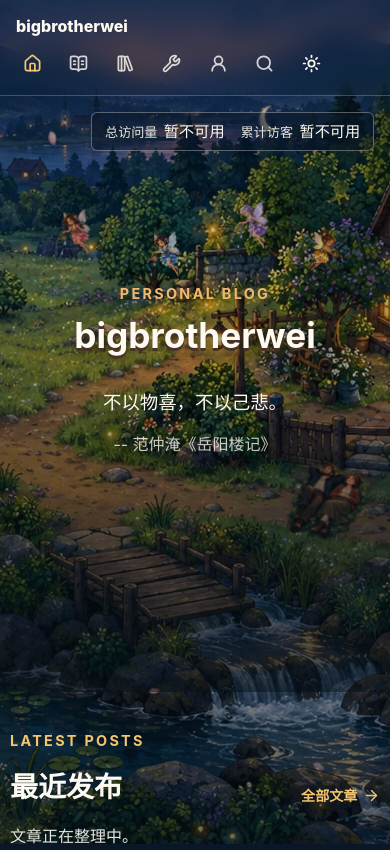
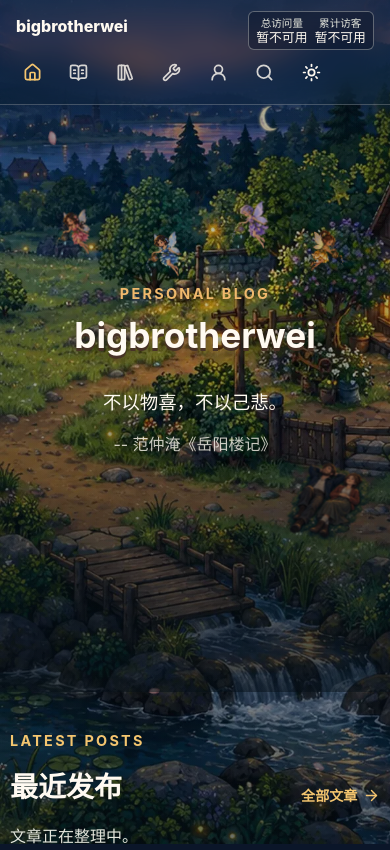
Before and after one commit to bigbrotherwei/bigbrotherwei.github.io, an Astro site: page / in a window 390 px wide. Shown: the top 850 px of the page. Built offline with nearby package versions, Linux system fonts and the light colour scheme; Astro itself is replaced by a stand-in of ours.

Commit message:
Align home visitor stats with navigation

```diff
--- a/src/components/SiteNav.astro
+++ b/src/components/SiteNav.astro
@@ -1,6 +1,7 @@
 ---
 import { Search } from 'lucide-astro';
 import { BookOpenText, House, LibraryBig, Monitor, Moon, Sun, UserRound, Wrench } from 'lucide-astro';
+import SiteStats from './SiteStats.astro';
 
 const links = [
   { href: '/', label: '首页', icon: House },
@@ -13,6 +14,7 @@ const links = [
 
 <nav class="site-nav" aria-label="主导航">
   <a class="site-nav__brand" href="/">bigbrotherwei</a>
+  {Astro.url.pathname === '/' && <div class="site-nav__stats"><SiteStats /></div>}
   <div class="site-nav__links">
     {links.map((link) => <a class="site-nav__icon-link" href={link.href} aria-label={link.label} data-tooltip={link.label} aria-current={Astro.url.pathname === link.href || Astro.url.pathname.startsWith(`${link.href}/`) && link.href !== '/' ? 'page' : undefined}><link.icon aria-hidden="true" size={19} strokeWidth={2.2} /></a>)}
     <a class="site-nav__icon-link" href="/search/" aria-label="搜索" data-tooltip="搜索">
--- a/src/pages/index.astro
+++ b/src/pages/index.astro
@@ -2,7 +2,6 @@
 import { getCollection } from 'astro:content';
 import { ArrowRight } from 'lucide-astro';
 import PostDate from '../components/PostDate.astro';
-import SiteStats from '../components/SiteStats.astro';
 import BaseLayout from '../layouts/BaseLayout.astro';
 import { getDailyQuote, quotes } from '../data/quotes';
 import { tools } from '../data/tools';
@@ -33,7 +32,6 @@ const structuredData = buildWebsiteJsonLd({ site: Astro.site! });
 <BaseLayout title="bigbrotherwei" bodyClass="home" backgroundKey="home" {structuredData}>
   <main>
     <section class="home-hero">
-      <div class="home-hero__stats"><SiteStats /></div>
       <section class="hero-content" aria-labelledby="site-title">
         <p class="eyebrow">Personal Blog</p>
         <h1 id="site-title">bigbrotherwei</h1>
@@ -121,31 +119,6 @@ const structuredData = buildWebsiteJsonLd({ site: Astro.site! });
       linear-gradient(to bottom, rgba(5, 16, 28, 0.22), rgba(7, 18, 29, 0.08) 38%, rgba(5, 15, 23, 0.5));
   }
 
-  .home-hero__stats {
-    position: absolute;
-    z-index: 2;
-    top: 5.25rem;
-    right: max(1rem, calc((100vw - 1120px) / 2));
-  }
-
-  .home-hero__stats :global(.site-stats) {
-    border: 1px solid rgba(255, 250, 241, 0.32);
-    border-radius: 6px;
-    background: rgba(11, 22, 41, 0.48);
-    color: var(--color-scene-text);
-  }
-
-  .home-hero__stats :global(.site-stats__inner) {
-    width: auto;
-    margin: 0;
-    padding: 0.55rem 0.8rem;
-    gap: 0.35rem 1rem;
-  }
-
-  .home-hero__stats :global(.site-stats__item span) {
-    color: var(--color-scene-muted);
-  }
-
   .hero-content {
     position: relative;
     z-index: 1;
@@ -214,7 +187,6 @@ const structuredData = buildWebsiteJsonLd({ site: Astro.site! });
   .home-tools__grid svg { grid-column: 2; grid-row: 1; }
   .home-empty { color: var(--color-scene-muted); }
   @media (max-width: 680px) {
-    .home-hero__stats { top: 7rem; }
     .home-section-heading { align-items: start; }
     .home-section-heading > a { align-self: end; font-size: 0.88rem; }
     .home-post { grid-template-columns: minmax(0, 1fr) auto; gap: 0.45rem; }
--- a/src/styles/global.css
+++ b/src/styles/global.css
@@ -452,6 +452,27 @@ body.home .site-nav {
   letter-spacing: 0;
 }
 
+.site-nav__stats {
+  align-self: center;
+  margin-left: auto;
+}
+
+.site-nav__stats .site-stats {
+  border: 1px solid rgba(255, 250, 241, 0.32);
+  border-radius: 6px;
+  background: rgba(11, 22, 41, 0.48);
+  color: var(--color-scene-text);
+}
+
+.site-nav__stats .site-stats__inner {
+  width: auto;
+  margin: 0;
+  padding: 0.4rem 0.7rem;
+  gap: 0.35rem 0.85rem;
+}
+
+.site-nav__stats .site-stats__item span { color: var(--color-scene-muted); }
+
 .site-nav__links {
   display: flex;
   align-items: center;
@@ -1745,11 +1766,29 @@ html:has(.article-toc) {
   color: var(--color-scene-link);
 }
 
+@media (max-width: 900px) {
+  .site-nav__stats .site-stats__inner { padding: 0.15rem 0.45rem; gap: 0.45rem; }
+  .site-nav__stats .site-stats__item { flex-direction: column; align-items: center; gap: 0; }
+  .site-nav__stats .site-stats__item span { font-size: 0.66rem; white-space: nowrap; }
+  .site-nav__stats .site-stats__item strong { font-size: 0.8rem; }
+}
+
 @media (max-width: 760px) {
   .site-nav {
     align-items: flex-start;
     flex-direction: column;
     gap: 0.7rem;
+  }
+
+  body.home .site-nav {
+    gap: 1.25rem;
+  }
+
+  .site-nav__stats {
+    position: absolute;
+    top: 0.7rem;
+    right: 1rem;
+    margin: 0;
   }
 
   .site-nav__links {
```
Also changed, not shown: docs/analytics-setup.zh.md (+1 -1 lines), tests/content/home-refresh.test.ts (+12 -3 lines).
